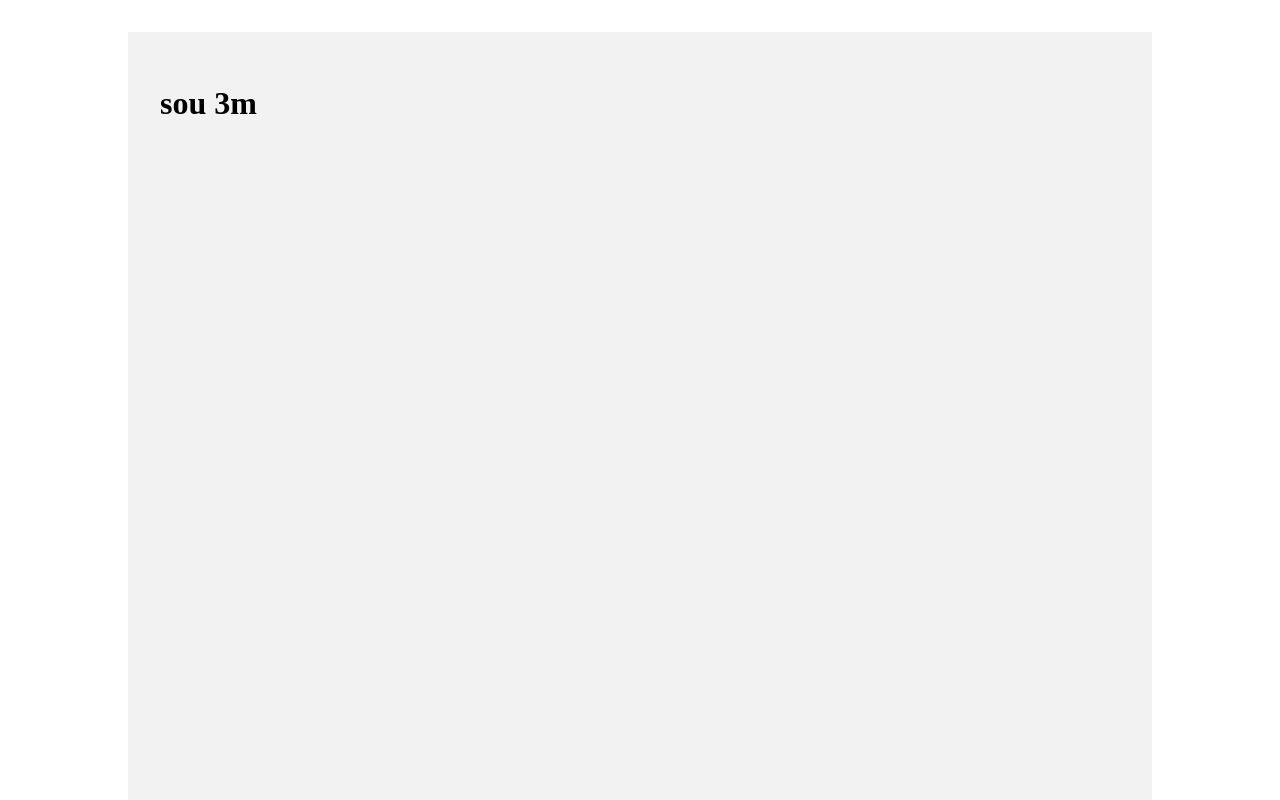
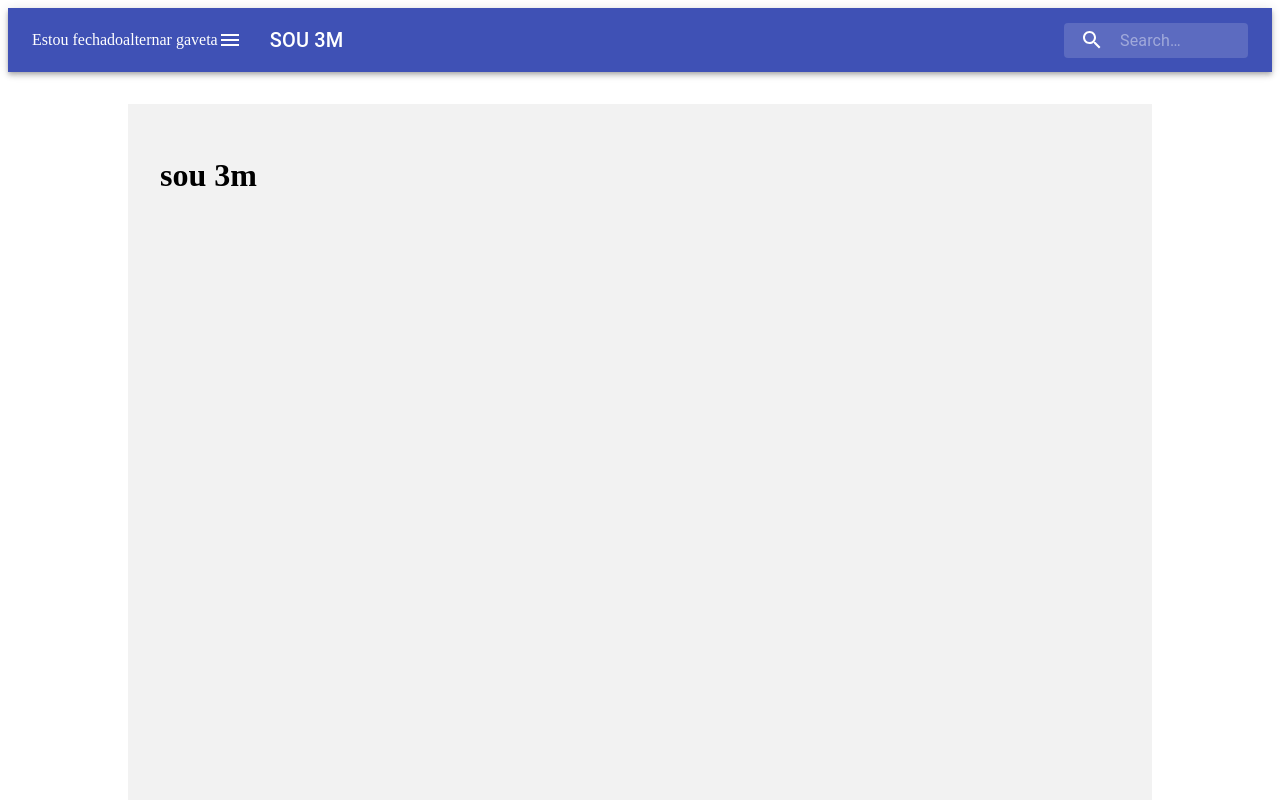
Before and after one commit to reginaldogomes/sou3m-app, a Next.js app: page / in a window 1280 px wide. Shown: the top 800 px of the page. Built offline with nearby package versions, Linux system fonts and the light colour scheme.

Commit message:
material ui and appbar configured

```diff
--- /dev/null
+++ b/components/NavBar/NavBar.js
@@ -0,0 +1,111 @@
+import React, { useState } from 'react'
+import AppBar from '@material-ui/core/AppBar'
+import Toolbar from '@material-ui/core/Toolbar'
+import IconButton from '@material-ui/core/IconButton'
+import Typography from '@material-ui/core/Typography'
+import InputBase from '@material-ui/core/InputBase'
+import { fade, makeStyles } from '@material-ui/core/styles'
+import MenuIcon from '@material-ui/icons/Menu'
+import SearchIcon from '@material-ui/icons/Search'
+import Drawer from '@material-ui/core/Drawer'
+
+const DrawerButton = ({ onClick }) => (
+    <div className="DrawerButton_Container" onClick={onClick}>
+        alternar gaveta
+    </div>
+)
+
+const useStyles = makeStyles(theme => ({
+    root: {
+        flexGrow: 1,
+    },
+    menuButton: {
+        marginRight: theme.spacing(2),
+    },
+    title: {
+        flexGrow: 1,
+        display: 'none',
+        [theme.breakpoints.up('sm')]: {
+            display: 'block',
+        },
+    },
+    search: {
+        position: 'relative',
+        borderRadius: theme.shape.borderRadius,
+        backgroundColor: fade(theme.palette.common.white, 0.15),
+        '&:hover': {
+            backgroundColor: fade(theme.palette.common.white, 0.25),
+        },
+        marginLeft: 0,
+        width: '100%',
+        [theme.breakpoints.up('sm')]: {
+            marginLeft: theme.spacing(1),
+            width: 'auto',
+        },
+    },
+    searchIcon: {
+        width: theme.spacing(7),
+        height: '100%',
+        position: 'absolute',
+        pointerEvents: 'none',
+        display: 'flex',
+        alignItems: 'center',
+        justifyContent: 'center',
+    },
+    inputRoot: {
+        color: 'inherit',
+    },
+    inputInput: {
+        padding: theme.spacing(1, 1, 1, 7),
+        transition: theme.transitions.create('width'),
+        width: '100%',
+        [theme.breakpoints.up('sm')]: {
+            width: 120,
+            '&:focus': {
+                width: 200,
+            },
+        },
+    },
+}))
+
+export default function NavBar() {
+
+    const classes = useStyles(0)
+    const [isOpen, setIsOpen] = React.useState (false);
+    const toggleDrawer = () => setIsOpen (! isOpen);
+
+    return (
+        <div className={classes.root}>
+            <AppBar position="static">
+                <Toolbar>
+                    <div> {isOpen? "Estou aberto": "Estou fechado"} </div>
+                    <DrawerButton onClick = {toggleDrawer} />
+                    <IconButton
+                        edge="start"
+                        className={classes.menuButton}
+                        color="inherit"
+                        aria-label="open drawer"
+                    >
+                        <MenuIcon />
+                    </IconButton>
+                    <Typography className={classes.title} variant="h6" noWrap>
+                        SOU 3M
+                    </Typography>
+                    <div className={classes.search}>
+                        <div className={classes.searchIcon}>
+                            <SearchIcon />
+                        </div>
+                        <InputBase
+                            placeholder="Search…"
+                            classes={{
+                                root: classes.inputRoot,
+                                input: classes.inputInput,
+                            }}
+                            inputProps={{ 'aria-label': 'search' }}
+                        />
+                    </div>
+                </Toolbar>
+            </AppBar>
+        </div>
+    )
+}
--- /dev/null
+++ b/components/NavBar/style.js
@@ -0,0 +1 @@
+import styled from 'styled-components'
--- /dev/null
+++ b/pages/_app.js
@@ -0,0 +1,24 @@
+import React from 'react'
+import NextApp from 'next/app'
+import Head from 'next/head'
+import { createMuiTheme } from '@material-ui/core/styles'
+import red from '@material-ui/core/colors/red'
+import { ThemeProvider } from 'styled-components'
+import CssBaseline from '@material-ui/core/CssBaseline'
+import theme from '../src/theme'
+
+import NavBar from '../components/NavBar/NavBar'
+
+export default class App extends NextApp {
+    render() {
+
+        const { Component, pageProps } = this.props
+
+        return (
+            <ThemeProvider theme={theme}>
+                <NavBar />
+                <Component {...pageProps} />
+            </ThemeProvider>
+        )
+    }
+}
--- /dev/null
+++ b/pages/_document.js
@@ -0,0 +1,30 @@
+import React from 'react'
+import NextDocument from 'next/document'
+import { ServerStyleSheet } from 'styled-components'
+
+export default class Document extends NextDocument {
+  static async getInitialProps (ctx) {
+    const sheet = new ServerStyleSheet()
+    const originalRenderPage = ctx.renderPage
+
+    try {
+      ctx.renderPage = () =>
+        originalRenderPage({
+          enhanceApp: App => props => sheet.collectStyles(<App {...props} />)
+        })
+
+      const initialProps = await NextDocument.getInitialProps(ctx)
+      return {
+        ...initialProps,
+        styles: (
+          <>
+            {initialProps.styles}
+            {sheet.getStyleElement()}
+          </>
+        )
+      }
+    } finally {
+      sheet.seal()
+    }
+  }
+}
--- a/pages/index.js
+++ b/pages/index.js
@@ -2,9 +2,9 @@ import React from 'react'
 import styled from 'styled-components'
 
 const Home = () => (
-  <Container>
-    <Heading>sou 3m </Heading>
-  </Container>
+    <Container>
+      <Heading>sou 3m </Heading>
+    </Container>
 )
 
 const Container = styled.div`
--- /dev/null
+++ b/src/theme.js
@@ -0,0 +1,22 @@
+import { createMuiTheme } from '@material-ui/core/styles'
+import { red } from '@material-ui/core/colors'
+
+// Create a theme instance.
+const theme = createMuiTheme({
+  palette: {
+    primary: {
+      main: '#556cd6',
+    },
+    secondary: {
+      main: '#19857b',
+    },
+    error: {
+      main: red.A400,
+    },
+    background: {
+      default: '#fff',
+    },
+  },
+})
+
+export default theme
```
Also changed, not shown: server.js (added, +18 -0 lines).
